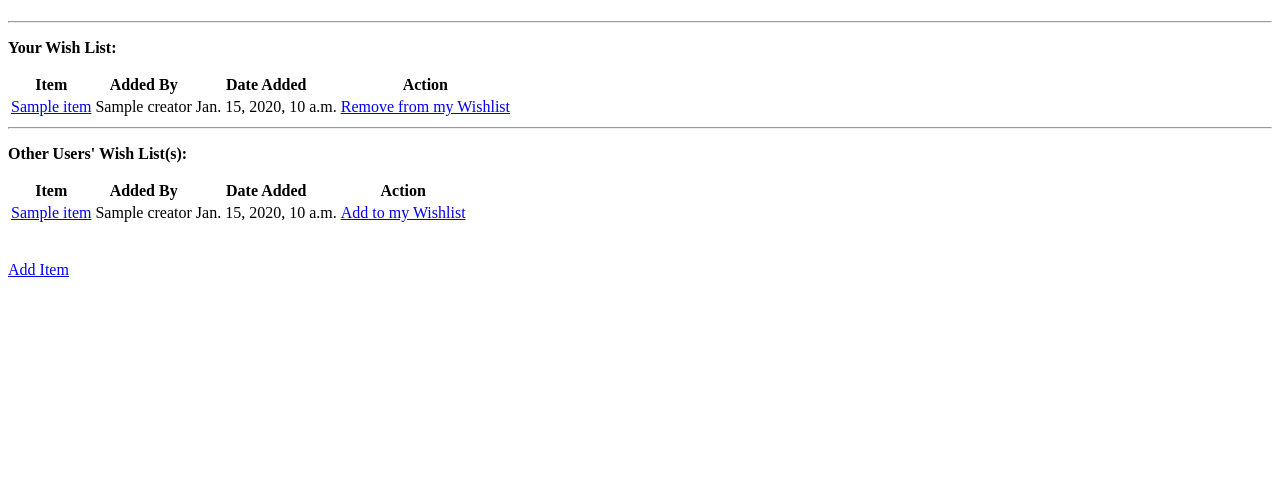
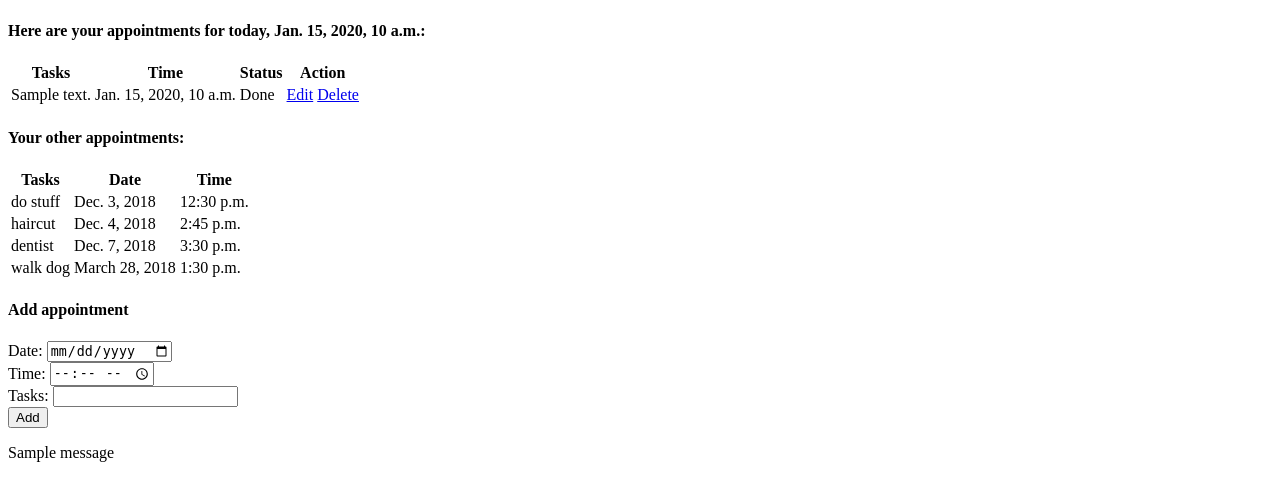
Before and after one commit to devbaggett/login_registration_deployment, a Django app: template apps/logreg/templates/logreg/dashboard.html in a window 1280 px wide. Shown: the part 72-573 px from the top of the page. Run offline with Django 3.2, Linux system fonts and the light colour scheme; data comes from the database, SQL or seed files in the repository; tables that the repository leaves empty hold one stand-in row (values such as "Sample post"); the template is opened without the code that fills it: values that come from a table or form of the project are taken from there, most other values are stand-ins (such as "Sample title", 1, 10 or a date in 2020); one stand-in notice (Sample message) is shown; parts of the project's set-up code (start-up, migrations or seed data) failed here and were passed over.

Commit message:
appointments

```diff
--- a/apps/logreg/models.py
+++ b/apps/logreg/models.py
@@ -1,5 +1,6 @@
 from __future__ import unicode_literals
 from django.db import models
+from datetime import date, datetime
 import re
 import bcrypt
 
@@ -14,12 +15,6 @@ class UserManager(models.Manager):
 				errors['name'] = "Name must contain at least 3 letters!"
 			if not NAME_REGEX.match(postData['name']):
 				errors['name'] = "Name cannot be blank and can only contain letters!"
-			elif len(postData['alias']) < 3:
-				errors['alias'] = "Alias must contain at least 3 letters!"
-			elif not NAME_REGEX.match(postData['alias']):
-				errors['alias'] = "Alias cannot be blank and can only contain letters!"
-			elif User.objects.filter(alias=postData['alias']):
-				errors['alias'] = "Alias already being used!"
 			elif not EMAIL_REGEX.match(postData['email']):
 				errors['email'] = "Invalid email!"
 			elif User.objects.filter(email=postData['email']):
@@ -39,19 +34,30 @@ class UserManager(models.Manager):
 				errors['pw_login'] = "Invalid login and/or password!"
 		return errors
 
-class WishManager(models.Manager):
-	def validation(self, postData):
+class AppointmentManager(models.Manager):
+	def validation(self, postData, error_validation):
 		errors = {}
-		if len(postData['item']) < 3:
-			errors['item'] = "Item must contain more than 3 characters!"
+		if error_validation == 'add_appointment':
+			if len(postData['task']) < 3:
+				errors['task'] = "Appointment must have more than 2 characters!"
+			if not postData['date']:
+				errors['date'] = "No date entered."
+			elif datetime.strptime(postData['date'], '%Y-%m-%d').date() < date.today():
+				errors['date'] = "Date must be in the future."
+			if not postData['time']:
+				errors['time'] = "No time entered."
+		if error_validation == 'update_appointment':
+			if postData['date']:
+				if datetime.strptime(postData['date'], '%Y-%m-%d').date() < date.today():
+					errors['date'] = "Date must be in the future."
 		return errors
 
-# user can have many pokes
-# a user can poke many people
+# a user can have many appointments
+# an appointment can have one user
+# one to many relationship
 
 class User(models.Model):
 	name 		= models.CharField(max_length=255)
-	alias	 	= models.CharField(max_length=255)
 	email 		= models.CharField(max_length=255)
 	dob			= models.DateField(null=True, blank=True)
 	pw 			= models.CharField(max_length=255)
@@ -59,9 +65,12 @@ class User(models.Model):
 	def __unicode__(self):
 		return self.name
 
-class Poke(models.Model):
-	creator 	= models.ForeignKey(User, related_name="pokers")
-	recipient	= models.ForeignKey(User, related_name="pokees")
-	objects		= WishManager()
+class Appointment(models.Model):
+	desc 		= models.TextField()
+	time		= models.TimeField()
+	date 		= models.DateField()
+	status		= models.CharField(max_length=255)
+	user 		= models.ForeignKey(User, related_name="appointments")
+	objects		= AppointmentManager()
 	def __unicode__(self):
-		return unicode(self.creator)
+		return self.desc
--- a/apps/logreg/templates/logreg/dashboard.html
+++ b/apps/logreg/templates/logreg/dashboard.html
@@ -10,50 +10,65 @@
 	<div>
 		<h2>Hello, {{ request.session.name }}!</h2>
 	</div>
-	<hr>
 	<div>
-		<p><b>Your Wish List:</b></p>
+		<h4>Here are your appointments for today, {{ current_date }}:</h4>
 		<table>
 			<tr>
-				<th>Item</th>
-				<th>Added By</th>
-				<th>Date Added</th>
+				<th>Tasks</th>
+				<th>Time</th>
+				<th>Status</th>
 				<th>Action</th>
 			</tr>
-			{% for item in user_items %}
+			{% if today_appointments.0 %}
+				{% for task in today_appointments %}
 			<tr>
-				<td><a href="/wish_items/{{ item.id }}">{{ item.name }}</a></td>
-				<td>{{ item.creator }}</td>
-				<td>{{ item.created_at }}</td>
-				{% if item.creator_id == request.session.id %}
-					<td><a href="/delete_item/{{ item.id }}">Delete</a></td>
-				{% else %}
-					<td><a href="/remove_item/{{ item.id }}">Remove from my Wishlist</a></td>
-				{% endif %}
+				<td>{{ task.desc }}</td>
+				<td>{{ task.time }}</td>
+				<td>{{ task.status }}</td>
+				<td><a href="/edit/{{ task.id }}">Edit</a> <a href="/delete/{{ task.id }}">Delete</a></td>
+			</tr>
+				{% endfor %}
+			{% elif today_appointments %}
+			<tr>
+				<td>{{ today_appointments.desc }}</td>
+				<td>{{ today_appointments.time }}</td>
+				<td>{{ today_appointments.status }}</td>
+				<td><a href="/edit/{{ today_appointments.id }}">Edit</a> <a href="/delete/{{ today_appointments.id }}">Delete</a></td>
+			</tr>
+			{% endif %}
+		</table>
+	</div>
+	<div>
+		<h4>Your other appointments:</h4>
+		<table>
+			<tr>
+				<th>Tasks</th>
+				<th>Date</th>
+				<th>Time</th>
+			</tr>
+			{% for task in user_appointments %}
+			<tr>
+				<td>{{ task.desc }}</td>
+				<td>{{ task.date }}</td>
+				<td>{{ task.time }}</td>
 			</tr>
 			{% endfor %}
 		</table>
 	</div>
-	<hr>
 	<div>
-		<p><b>Other Users' Wish List(s):</b></p>
-		<table>
-			<tr>
-				<th>Item</th>
-				<th>Added By</th>
-				<th>Date Added</th>
-				<th>Action</th>
-			</tr>
-			{% for item in all_items %}
-			<tr>
-				<td><a href="/wish_items/{{ item.id }}">{{ item.name }}</a></td>
-				<td>{{ item.creator }}</td>
-				<td>{{ item.created_at }}</td>
-				<td><a href="/add_wishlist/{{ item.id }}">Add to my Wishlist</a></td>
-			</tr>
-			{% endfor %}
-		</table><br><br>
-		<a href="/create_item">Add Item</a>
+		<h4>Add appointment</h4>
+		<form action="/add_appointment" method="POST">
+			{% csrf_token %}
+			Date: <input type="date" name="date"><br>
+			Time: <input type="time" name="time"><br>
+			Tasks: <input type="text" name="task"><br>
+			<input type="submit" value="Add">
+		</form>
 	</div>
+	{% if messages %}
+        {% for message in messages %}
+          <p>{{ message.message }}</p>
+        {% endfor %}
+      {% endif %}
 </body>
 </html>
--- a/apps/logreg/templates/logreg/index.html
+++ b/apps/logreg/templates/logreg/index.html
@@ -14,7 +14,6 @@
       {% endif %}
     <form action="/register" method="POST">{% csrf_token %}
       Name: <input type="text" name="name"><br>
-      Alias: <input type="text" name="alias"><br>
       Email: <input type="text" name="email"><br>
       Password: <input type="password" name="pw"><br>
       Confirm: <input type="password" name="confirm_pw"><br>
--- a/apps/logreg/urls.py
+++ b/apps/logreg/urls.py
@@ -5,7 +5,10 @@ urlpatterns = [
 	url(r'^$', views.index),
 	url(r'^register$', views.register),
 	url(r'^login$', views.login),
-	url(r'^pokes$', views.pokes),
-	url(r'^poke/(?P<id>\d+)$', views.pokeSomeone),
+	url(r'^dashboard$', views.dashboard),
+	url(r'^add_appointment$', views.addAppointment),
+	url(r'^delete/(?P<id>\d+)$', views.deleteAppointment),
+	url(r'^edit/(?P<id>\d+)$', views.editAppointment),
+	url(r'^updateAppointment/(?P<id>\d+)$', views.updateAppointment),
 	url(r'^logout$', views.logout)
 ]
```
Also changed, not shown: apps/logreg/templates/logreg/edit_task.html (added, +46 -0 lines), apps/logreg/views.py (+61 -43 lines), apps/logreg/migrations/0009_auto_20180328_1103.py (added), db.sqlite3, 3 other files.
